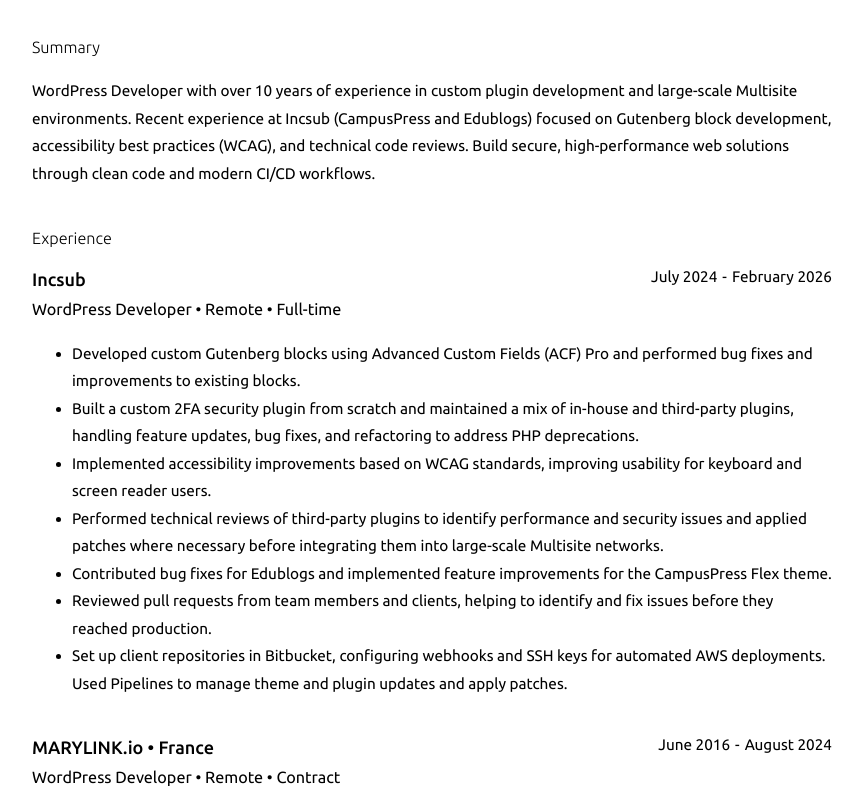
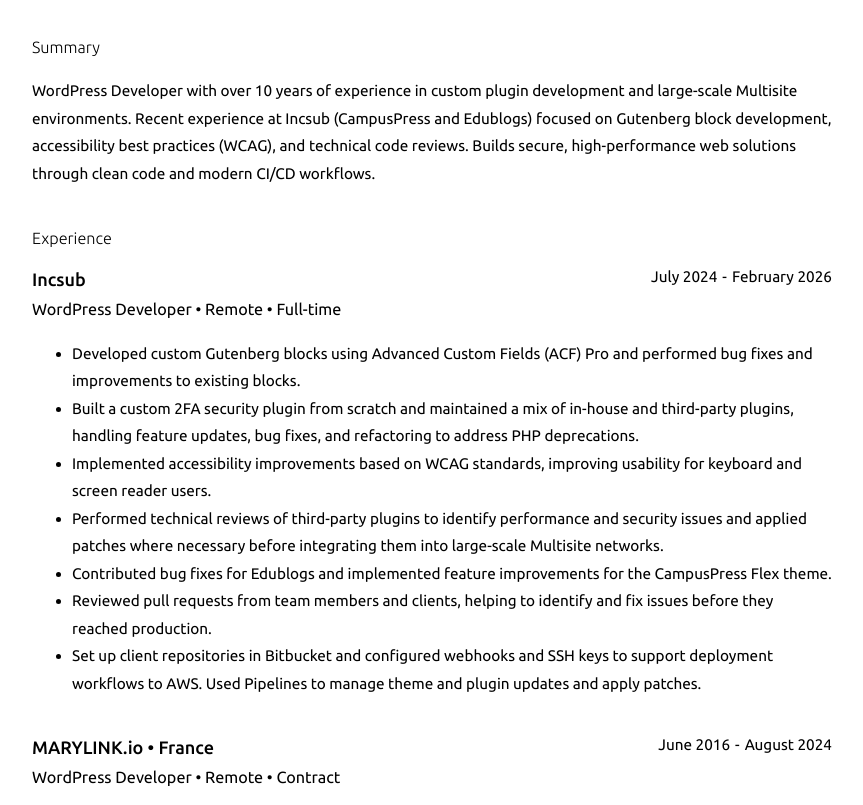
Before and after one commit to shamimmoeen/my-resume, a website: page index.html in a window 1280 px wide. Shown: the part 127-932 px from the top of the page, without its empty margins (208-1071 px from the left). Drawn offline with Linux system fonts and the light colour scheme.

Commit message:
Fixed some inconsistency

```diff
--- a/index.html
+++ b/index.html
@@ -151,7 +151,7 @@
       <div class="section professional-summary">
         <h2>Summary</h2>
         <p>
-          WordPress Developer with over 10 years of experience in custom plugin development and large-scale Multisite environments. Recent experience at Incsub (CampusPress and Edublogs) focused on Gutenberg block development, accessibility best practices (WCAG), and technical code reviews. Build secure, high-performance web solutions through clean code and modern CI/CD workflows.
+          WordPress Developer with over 10 years of experience in custom plugin development and large-scale Multisite environments. Recent experience at Incsub (CampusPress and Edublogs) focused on Gutenberg block development, accessibility best practices (WCAG), and technical code reviews. Builds secure, high-performance web solutions through clean code and modern CI/CD workflows.
         </p>
       </div>
 
@@ -195,7 +195,7 @@
               </li>
 
               <li>
-                Set up client repositories in Bitbucket, configuring webhooks and SSH keys for automated AWS deployments. Used Pipelines to manage theme and plugin updates and apply patches.
+                Set up client repositories in Bitbucket and configured webhooks and SSH keys to support deployment workflows to AWS. Used Pipelines to manage theme and plugin updates and apply patches.
               </li>
             </ul>
           </div>
@@ -428,7 +428,7 @@
             </div>
           </div>
           <div class="education-provider">
-            Bachelor's degree in Mechanical Engineering • Incomplete
+            Bachelor's degree in Mechanical Engineering (incomplete)
           </div>
         </div>
       </div>
```
Also changed, not shown: 1 other file.
